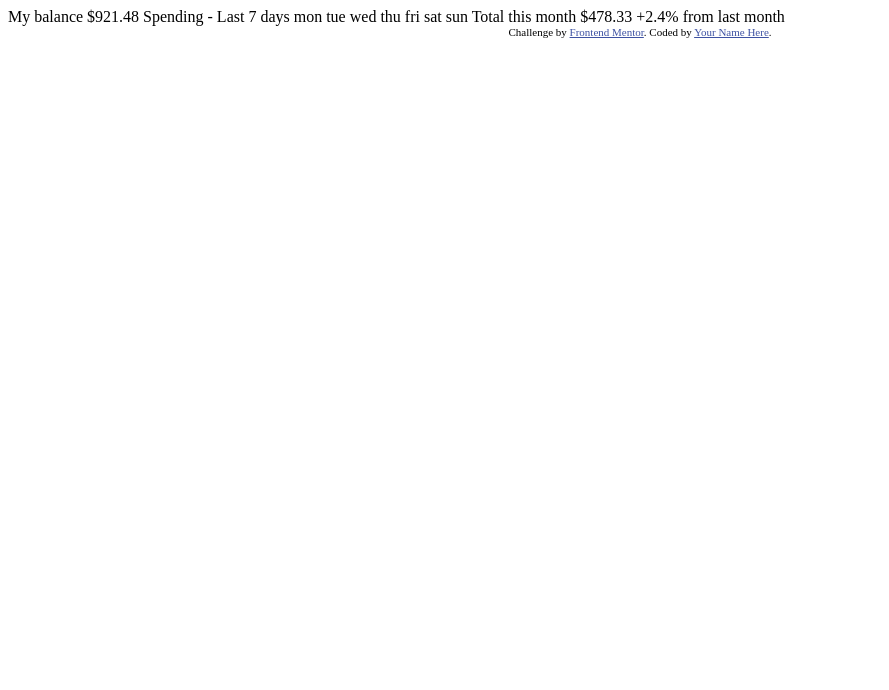
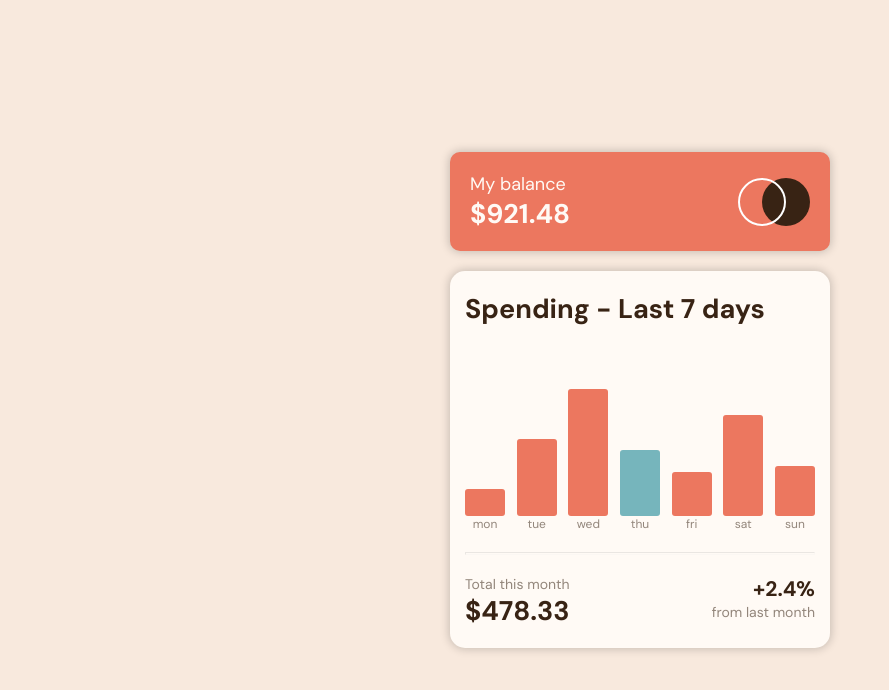
Before and after one commit to Carlosgnx/expenses-chart-component, a plain HTML site: page index.html in a window 1280 px wide. Shown: the whole page, without its empty margins (0-889 px from the left). Drawn offline with Linux system fonts and the light colour scheme.

Commit message:
challenge completed

```diff
--- a/data.json
+++ b/data.json
@@ -1,29 +1,36 @@
 [
   {
+    "id": 1,
     "day": "mon",
     "amount": 17.45
   },
   {
+    "id": 2,
     "day": "tue",
     "amount": 34.91
   },
   {
+    "id": 3,
     "day": "wed",
     "amount": 52.36
   },
   {
+    "id": 4,
     "day": "thu",
     "amount": 31.07
   },
   {
+    "id": 5,
     "day": "fri",
     "amount": 23.39
   },
   {
+    "id": 6,
     "day": "sat",
     "amount": 43.28
   },
   {
+    "id": 0,
     "day": "sun",
     "amount": 25.48
   }
--- a/index.html
+++ b/index.html
@@ -1,43 +1,101 @@
 <!DOCTYPE html>
-<html lang="en">
+<html lang="es">
+
 <head>
   <meta charset="UTF-8">
-  <meta name="viewport" content="width=device-width, initial-scale=1.0"> <!-- displays site properly based on user's device -->
+  <meta name="viewport" content="width=device-width, initial-scale=1.0">
+  <link rel="icon" type="image/png" sizes="32x32" href="./images/favicon-32x32.png">
+  <title>Frontend Mentor | Expenses chart component</title>
+  <link rel="stylesheet" href="styles.css">
+  <link rel="preconnect" href="https://fonts.googleapis.com">
+  <link rel="preconnect" href="https://fonts.gstatic.com" crossorigin>
+  <link href="https://fonts.googleapis.com/css2?family=DM+Sans:wght@400;700&display=swap" rel="stylesheet">
+</head>
 
-  <link rel="icon" type="image/png" sizes="32x32" href="./images/favicon-32x32.png">
+<body>
+  <main>
+    <section class="balance-card">
+      <div>
+        <h1>My balance</h1>
+        <h2>$<span>921.48</span></h2>
+      </div>
+      <div>
+        <img src="./images/logo.svg" alt="">
+      </div>
+    </section>
+    <section class="chart-card">
+      <h2>Spending - Last 7 days</h2>
+      <div class="chart-card__chart">
+        <div class="mon">
+          <div>
+            <p class="spent"></p>
+            <div onmouseenter="barMouseEnter('mon')" onmouseleave="barMouseLeave('mon')" class="bar">
+            </div>
+          </div>
+          <p onmouseenter="barMouseEnter('mon')" onmouseleave="barMouseLeave('mon')">mon</p>
+        </div>
+        <div class="tue">
+          <div>
+            <p class="spent"></p>
+            <div onmouseenter="barMouseEnter('tue')" onmouseleave="barMouseLeave('tue')" class="bar">
+            </div>
+          </div>
+          <p onmouseenter="barMouseEnter('tue')" onmouseleave="barMouseLeave('tue')">tue</p>
+        </div>
+        <div class="wed">
+          <div>
+            <p class="spent"></p>
+            <div onmouseenter="barMouseEnter('wed')" onmouseleave="barMouseLeave('wed')" class="bar">
+            </div>
+          </div>
+          <p onmouseenter="barMouseEnter('wed')" onmouseleave="barMouseLeave('wed')">wed</p>
+        </div>
+        <div class="thu">
+          <div>
+            <p class="spent"></p>
+            <div onmouseenter="barMouseEnter('thu')" onmouseleave="barMouseLeave('thu')" class="bar">
+            </div>
+          </div>
+          <p onmouseenter="barMouseEnter('thu')" onmouseleave="barMouseLeave('thu')">thu</p>
+        </div>
+        <div class="fri">
+          <div>
+            <p class="spent"></p>
+            <div onmouseenter="barMouseEnter('fri')" onmouseleave="barMouseLeave('fri')" class="bar">
+            </div>
+          </div>
+          <p onmouseenter="barMouseEnter('fri')" onmouseleave="barMouseLeave('fri')">fri</p>
+        </div>
+        <div class="sat">
+          <div>
+            <p class="spent"></p>
+            <div onmouseenter="barMouseEnter('sat')" onmouseleave="barMouseLeave('sat')" class="bar">
+            </div>
+          </div>
+          <p onmouseenter="barMouseEnter('sat')" onmouseleave="barMouseLeave('sat')">sat</p>
+        </div>
+        <div class="sun">
+          <div>
+            <p class="spent"></p>
+            <div onmouseenter="barMouseEnter('sun')" onmouseleave="barMouseLeave('sun')" class="bar"></div>
+          </div>
+          <p>sun</p>
+        </div>
+      </div>
+      <hr>
+      <div class="chart-card__info">
+        <div class="chart-card__info-total">
+          <p>Total this month</p>
+          <h2>$<span>478.33</span></h2>
+        </div>
+        <div class="chart-card__info-lastmonth">
+          <h3>+2.4%</h3>
+          <p>from last month</p>
+        </div>
+      </div>
+    </section>
+  </main>
+  <script src="main.js"></script>
+</body>
 
-  <title>Frontend Mentor | Expenses chart component</title>
-
-  <!-- Feel free to remove these styles or customise in your own stylesheet 👍 -->
-  <style>
-    .attribution { font-size: 11px; text-align: center; }
-    .attribution a { color: hsl(228, 45%, 44%); }
-  </style>
-</head>
-<body>
-
-  My balance
-  $921.48
-
-  Spending - Last 7 days
-
-  mon
-  tue
-  wed
-  thu
-  fri
-  sat
-  sun
-
-  Total this month
-  $478.33
-
-  +2.4%
-  from last month
-
-  <div class="attribution">
-    Challenge by <a href="https://www.frontendmentor.io?ref=challenge" target="_blank">Frontend Mentor</a>.
-    Coded by <a href="#">Your Name Here</a>.
-  </div>
-</body>
 </html>
--- /dev/null
+++ b/main.js
@@ -0,0 +1,59 @@
+/**
+ * This function receives the delay parameter in miliseconds
+ * when the function is executed it will wait for the entered
+ * time before continuing to execute the code.
+ * This function only can be used in async functions.
+ * @param {number} delay
+ * @returns
+ */
+const sleep = (delay) => new Promise((resolve) => setTimeout(resolve, delay))
+/**
+ * Shows the value spent of the parameter day
+ * @param {string} day
+ */
+function barMouseEnter(day) {
+    let valueSpent = document.getElementsByClassName(day)[0].getElementsByClassName('spent')[0]
+    valueSpent.style.display = "block"
+}
+/**
+ * Hide the value spent of the paremeter day
+ * @param {string} day
+ */
+function barMouseLeave(day) {
+    let valueSpent = document.getElementsByClassName(day)[0].getElementsByClassName('spent')[0]
+    valueSpent.style.display = "none"
+}
+/**
+ * Collect the chart data from data.json and display it
+ */
+function getDataChart() {
+    fetch("data.json")
+        .then(response => response.json())
+        .then(
+            async function (data) {
+                let highestSpendingDay = ''
+                let highestValue = 0
+                let currentDay = new Date().getDay()
+                for (let i = 0; i < data.length; i++) {
+                    for (let i = 0; i < data.length; i++) {
+                        document.getElementsByClassName(data[i].day)[0].getElementsByClassName('spent')[0].innerHTML = `$${data[i].amount}`
+                        if (data[i].amount > highestValue) {
+                            highestValue = data[i].amount
+                            highestSpendingDay = data[i].day
+                        }
+                    }
+                    let bar = document.getElementsByClassName(data[i].day)[0].getElementsByClassName('bar')[0]
+                    if (data[i].id == currentDay) {
+                        console.log(data[i])
+                        console.log(currentDay)
+                        bar.style.backgroundColor = "var(--cyan)"
+                    }
+                    // -15 percent is for show the value spent correctly
+                    bar.style.height = `${data[i].amount * 100 / highestValue - 15}%`
+
+                    await sleep(200)
+                }
+            }
+        );
+}
+getDataChart()
--- /dev/null
+++ b/styles.css
@@ -0,0 +1,146 @@
+* {
+  padding: 0;
+  margin: 0;
+  box-sizing: border-box;
+}
+html {
+  font-size: 62.5%;
+  font-family: "DM Sans", sans-serif;
+}
+:root {
+  --soft-red: hsl(10, 79%, 65%);
+  --cyan: hsl(186, 34%, 60%);
+  --dark-brown: hsl(25, 47%, 15%);
+  --medium-brown: hsl(28, 10%, 53%);
+  --cream: hsl(27, 66%, 92%);
+  --very-pale-orange: hsl(30, 100%, 98%);
+}
+body {
+  font-size: 1.8rem;
+}
+main {
+  display: flex;
+  justify-content: center;
+  align-items: center;
+  flex-direction: column;
+  min-height: 100vh;
+  background-color: var(--cream);
+  overflow: hidden;
+}
+/*Balance card*/
+.balance-card {
+  display: flex;
+  align-items: center;
+  justify-content: space-between;
+  width: 30rem;
+  padding: 2rem;
+  margin-bottom: 2rem;
+  background-color: var(--soft-red);
+  color: var(--very-pale-orange);
+  border-radius: 1rem;
+  box-shadow: 0 0 10px 1px rgba(0, 0, 0, 0.2);
+}
+.balance-card img {
+  display: block;
+}
+.balance-card h1 {
+  font-size: 1.8rem;
+  font-weight: normal;
+}
+/*end of Balance card*/
+
+/*Chart card*/
+.chart-card {
+  width: 30rem;
+  padding: 2rem 1.5rem;
+  border-radius: 1.5rem;
+  background-color: var(--very-pale-orange);
+  color: var(--dark-brown);
+  box-shadow: 0 0 10px 1px rgba(0, 0, 0, 0.2);
+}
+.chart-card > p {
+  color: var(--medium-brown);
+}
+.chart-card__chart > div > p,
+.chart-card__info div > p {
+  color: var(--medium-brown);
+}
+.chart-card__chart {
+  display: flex;
+  justify-content: space-between;
+  align-items: flex-end;
+  font-size: 1.2rem;
+  margin-top: 4rem;
+}
+.chart-card__chart > div {
+  display: flex;
+  align-items: center;
+  flex-direction: column;
+}
+.spent {
+  display: none;
+  margin-bottom: 0.5rem;
+  background-color: var(--dark-brown);
+  padding: 0.5rem;
+  color: var(--very-pale-orange);
+  border-radius: 0.5rem;
+  font-weight: 700;
+}
+.chart-card__chart > div > div {
+  display: flex;
+  flex-direction: column;
+  align-items: center;
+  justify-content: flex-end;
+  height: 0;
+  width: 3.5rem;
+  height: 25rem;
+}
+.bar {
+  position: relative;
+  width: 100%;
+  height: 0%;
+  transition: 1s;
+  background-color: var(--soft-red);
+  border-radius: 0.3rem;
+}
+.bar:hover {
+  transition: 200ms;
+  opacity: 50%;
+}
+hr {
+  height: 0.3rem;
+  margin: 2rem 0;
+  opacity: 20%;
+}
+.chart-card__info {
+  display: flex;
+  justify-content: space-between;
+}
+.chart-card__info p {
+  font-size: 1.4rem;
+}
+.chart-card__info-lastmonth {
+  text-align: end;
+}
+/*end of Chart card*/
+
+@media screen and (min-width: 360px) {
+  .balance-card {
+    width: 33rem;
+  }
+  .chart-card {
+    width: 33rem;
+  }
+}
+@media screen and (min-width: 768px) {
+  .balance-card {
+    width: 38rem;
+  }
+  .chart-card {
+    width: 38rem;
+  }
+  .chart-card__chart > div > div {
+    width: 4rem;
+    height: 15rem;
+  }
+}
```
